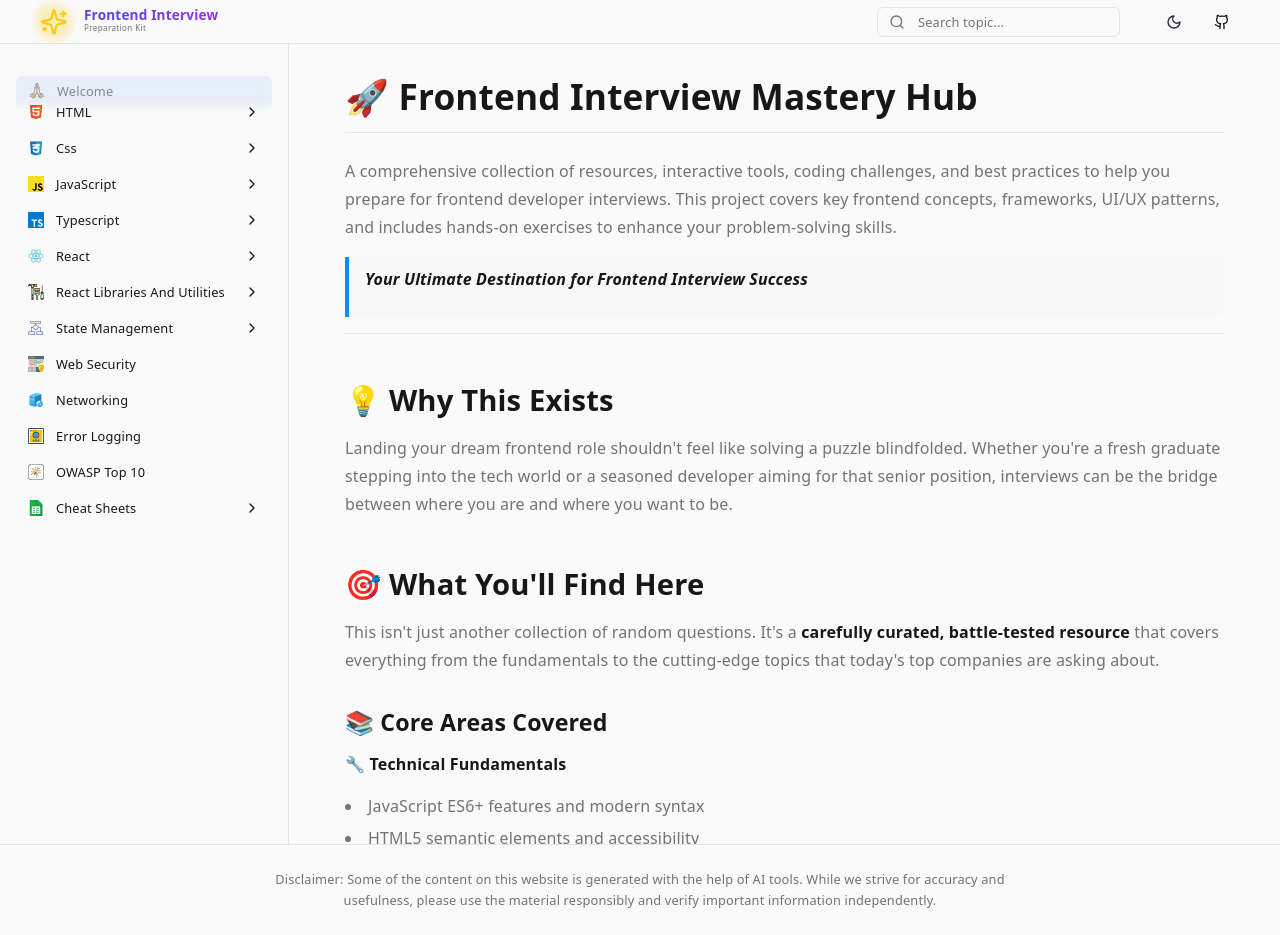
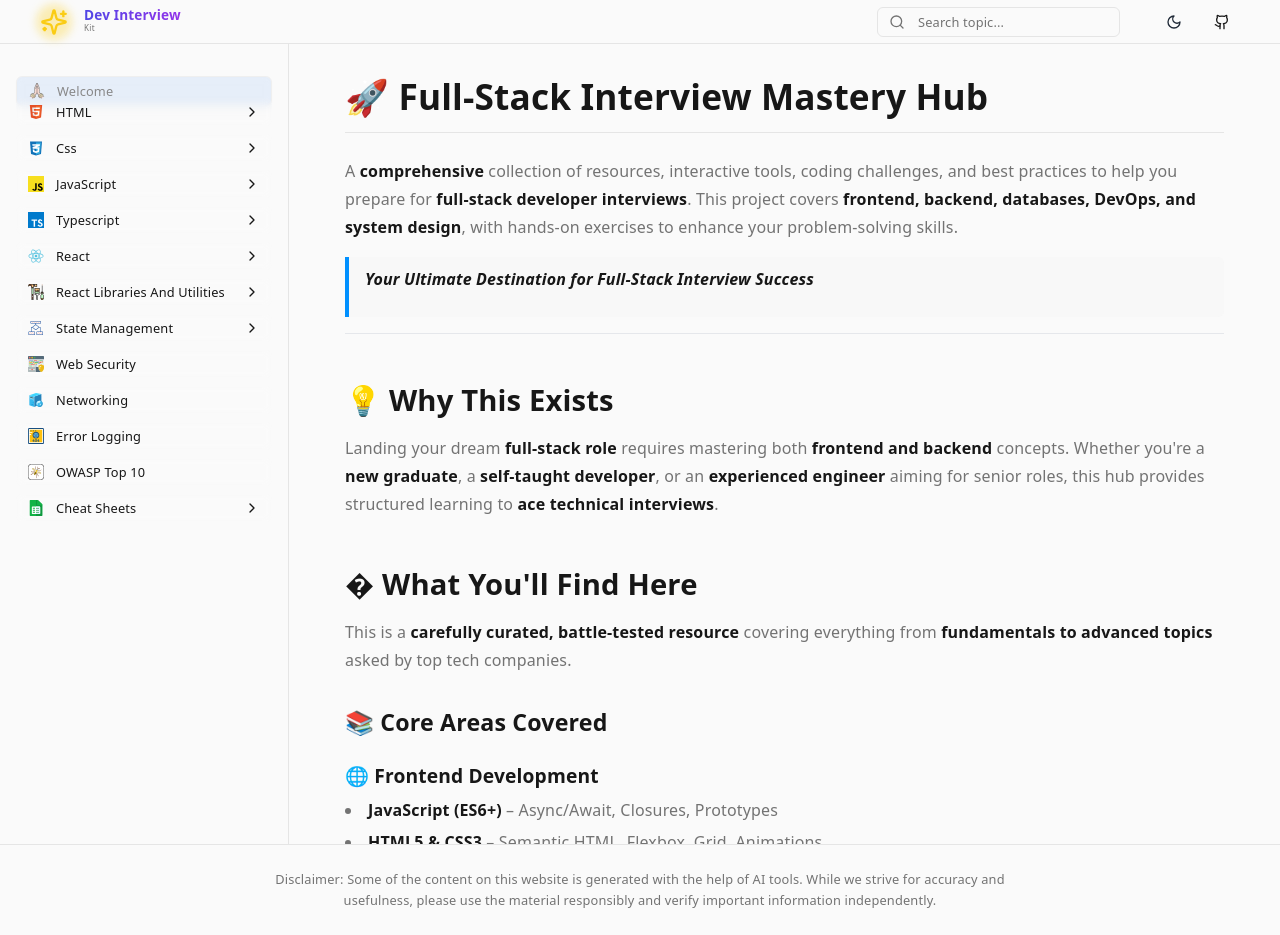
Before and after one commit to RaviTejaLadi/DevInterviewKit, a React (Vite) app: page / in a window 1280 px wide. Built offline with nearby package versions, Linux system fonts and the light colour scheme; a web font is replaced by a local one.

Commit message:
feat: update project branding and enhance README for full-stack interview preparation

```diff
--- a/index.html
+++ b/index.html
@@ -8,7 +8,7 @@
   <link rel="icon" type="image/png" sizes="16x16" href="/favicon-16x16.png">
   <link rel="manifest" href="/site.webmanifest">
   <meta name="viewport" content="width=device-width, initial-scale=1.0" />
-  <title>Frontend Interview Preparation Kit</title>
+  <title>Dev Interview Kit</title>
 </head>
 
 <body>
--- a/package.json
+++ b/package.json
@@ -1,5 +1,5 @@
 {
-  "name": "frontend-interview-preparation-kit",
+  "name": "dev-interview-kit",
   "description": "A comprehensive collection of resources, interactive tools, coding challenges, and best practices to help you prepare for frontend developer interviews. This project covers key frontend concepts, frameworks, UI/UX patterns, and includes hands-on exercises to enhance your problem-solving skills.",
   "private": true,
   "version": "0.0.0",
--- a/src/components/Logo.tsx
+++ b/src/components/Logo.tsx
@@ -9,9 +9,9 @@ const Logo = () => {
       </div>
       <div className="flex flex-col">
         <span className="text-md my-0 font-bold bg-gradient-to-r from-indigo-600 to-purple-600 bg-clip-text text-transparent">
-          Frontend Interview
+          Dev Interview
         </span>
-        <span className="text-[.5rem] font-medium -mt-2 text-muted-foreground tracking-wider">Preparation Kit</span>
+        <span className="text-[.5rem] font-medium -mt-2 text-muted-foreground tracking-wider"> Kit</span>
       </div>
     </div>
   );
--- a/src/data/introduction.md
+++ b/src/data/introduction.md
@@ -1,76 +1,84 @@
-# 🚀 Frontend Interview Mastery Hub
+# 🚀 Full-Stack Interview Mastery Hub
 
-A comprehensive collection of resources, interactive tools, coding challenges, and best practices to help you prepare for frontend developer interviews. This project covers key frontend concepts, frameworks, UI/UX patterns, and includes hands-on exercises to enhance your problem-solving skills.
+A **comprehensive** collection of resources, interactive tools, coding challenges, and best practices to help you prepare for **full-stack developer interviews**. This project covers **frontend, backend, databases, DevOps, and system design**, with hands-on exercises to enhance your problem-solving skills.
 
-> **Your Ultimate Destination for Frontend Interview Success**
+> **Your Ultimate Destination for Full-Stack Interview Success**
 
 ---
 
 ## 💡 Why This Exists
 
-Landing your dream frontend role shouldn't feel like solving a puzzle blindfolded. Whether you're a fresh graduate stepping into the tech world or a seasoned developer aiming for that senior position, interviews can be the bridge between where you are and where you want to be.
+Landing your dream **full-stack role** requires mastering both **frontend and backend** concepts. Whether you're a **new graduate**, a **self-taught developer**, or an **experienced engineer** aiming for senior roles, this hub provides structured learning to **ace technical interviews**.
 
-## 🎯 What You'll Find Here
+## � What You'll Find Here
 
-This isn't just another collection of random questions. It's a **carefully curated, battle-tested resource** that covers everything from the fundamentals to the cutting-edge topics that today's top companies are asking about.
+This is a **carefully curated, battle-tested resource** covering everything from **fundamentals to advanced topics** asked by top tech companies.
 
 ### 📚 Core Areas Covered
 
-**🔧 Technical Fundamentals**
-- JavaScript ES6+ features and modern syntax
-- HTML5 semantic elements and accessibility
-- CSS3 animations, flexbox, and grid layouts
-- DOM manipulation and browser APIs
+#### **🌐 Frontend Development**
+- **JavaScript (ES6+)** – Async/Await, Closures, Prototypes
+- **HTML5 & CSS3** – Semantic HTML, Flexbox, Grid, Animations
+- **Frontend Frameworks** – React, Vue, Angular
+- **State Management** – Redux, Context API, Zustand
+- **Web Performance** – Lazy Loading, Code Splitting, Caching
+- **Testing** – Jest, Cypress, React Testing Library
 
-**⚛️ Framework Mastery**
-- React hooks, context, and performance optimization
-- Vue.js composition API and reactivity (coming soon...)
-- Angular services, directives, and lifecycle hooks (coming soon...)
-- State management patterns (Redux, Vuex, NgRx)
+#### **🔙 Backend Development**
+- **Node.js & Express** – REST APIs, Middleware, Error Handling
+- **Python (Django/Flask)** – ORM, Authentication, Routing
+- **Java (Spring Boot)** – Dependency Injection, Microservices
+- **API Design** – GraphQL, REST, WebSockets
+- **Authentication** – JWT, OAuth, Session Management
 
-**🛠️ Development Tools & Workflow**
-- Build tools (Webpack, Vite, Parcel)
-- Version control with Git (advanced workflows)
-- Testing strategies (Jest, Cypress, Testing Library) (coming soon...)
-- CI/CD pipelines and deployment strategies (coming soon...)
+#### **🗃️ Databases**
+- **SQL (PostgreSQL, MySQL)** – Indexing, Transactions, Joins
+- **NoSQL (MongoDB, Firebase)** – Schemaless Design, Aggregation
+- **ORM/ODM** – Sequelize, Mongoose, Prisma
+- **Caching** – Redis, Memcached
 
-**🌐 Modern Web Development**
-- Progressive Web Apps (PWAs) (coming soon...)
-- Server-Side Rendering (SSR) and Static Site Generation (SSG)
-- Web performance optimization
-- Security best practices and OWASP guidelines
+#### **🛠️ DevOps & Cloud**
+- **Docker & Kubernetes** – Containers, Orchestration
+- **CI/CD Pipelines** – GitHub Actions, Jenkins
+- **Cloud Platforms** – AWS, GCP, Azure
+- **Serverless** – AWS Lambda, Firebase Functions
 
-**💻 System Design & Architecture**
-- Frontend system design patterns
-- Micro-frontends architecture
-- Scalability and performance considerations
-- API design and integration strategies
+#### **📐 System Design**
+- **Scalability** – Load Balancing, Sharding, Caching
+- **Microservices vs. Monoliths**
+- **Design Patterns** – Singleton, Observer, Factory
+- **Real-World Case Studies** – Design Twitter, Uber, Netflix
+
+#### **⚙️ Coding & Problem Solving**
+- **LeetCode-Style Challenges** – Arrays, Trees, Graphs, DP
+- **Behavioral Interviews** – STAR Method, Leadership Stories
+- **Whiteboarding Tips** – How to Think Aloud
 
 ---
 
 ## 🎨 How This Resource Works
 
 ### 📖 **Study Phase**
-Each topic includes comprehensive explanations, real-world examples, and best practices used by industry leaders.
+- **Deep dives** into each topic with **real-world examples**.
+- **Best practices** from industry experts.
 
 ### 🧠 **Practice Phase**
-Hands-on coding challenges and whiteboard problems that mirror actual interview scenarios.
+- **Hands-on coding challenges** (Frontend, Backend, DSA).
+- **Mock interviews** with detailed feedback.
 
 ### 💬 **Interview Phase**
-Sample questions with detailed answers, plus tips on how to think out loud and communicate your approach effectively.
+- **Common questions** with **structured answers**.
+- **Communication strategies** for technical discussions.
 
 ---
 
 ## 🚀 Ready to Begin?
 
-Your next career milestone is just a click away. Dive into any section that interests you, or follow our recommended learning path designed by industry veterans.
-
 ### Quick Start Options:
-
-- **🎯 New to Frontend?** → Start with [JavaScript Fundamentals]
-- **⚡ Interview in 2 Weeks?** → Jump to [Quick Review Checklist]
-- **🏢 Targeting FAANG?** → Explore [Advanced System Design]
-- **🔄 Career Switcher?** → Follow the [Complete Roadmap]
+- **👶 Beginner?** → Start with [JavaScript & Python Fundamentals]
+- **⏳ Interview Soon?** → Jump to [Coding Interview Crash Course]
+- **🏢 FAANG Target?** → Explore [Advanced System Design]
+- **🔄 Switching Careers?** → Follow [Full-Stack Roadmap]
 
 ---
 
@@ -79,3 +87,13 @@ Your next career milestone is just a click away. Dive into any section that inte
 ---
 
 *Happy coding, and best of luck with your interviews! 🎉*
+
+---
+
+### 🔗 **Contribute & Collaborate**
+This is an **open-source** project! Feel free to:
+- **Add new questions**
+- **Improve explanations**
+- **Suggest new topics**
+
+Let’s build the **best full-stack interview resource together!** 🚀
```
Also changed, not shown: 1 other file (tests, documents, lock files or other folders).
